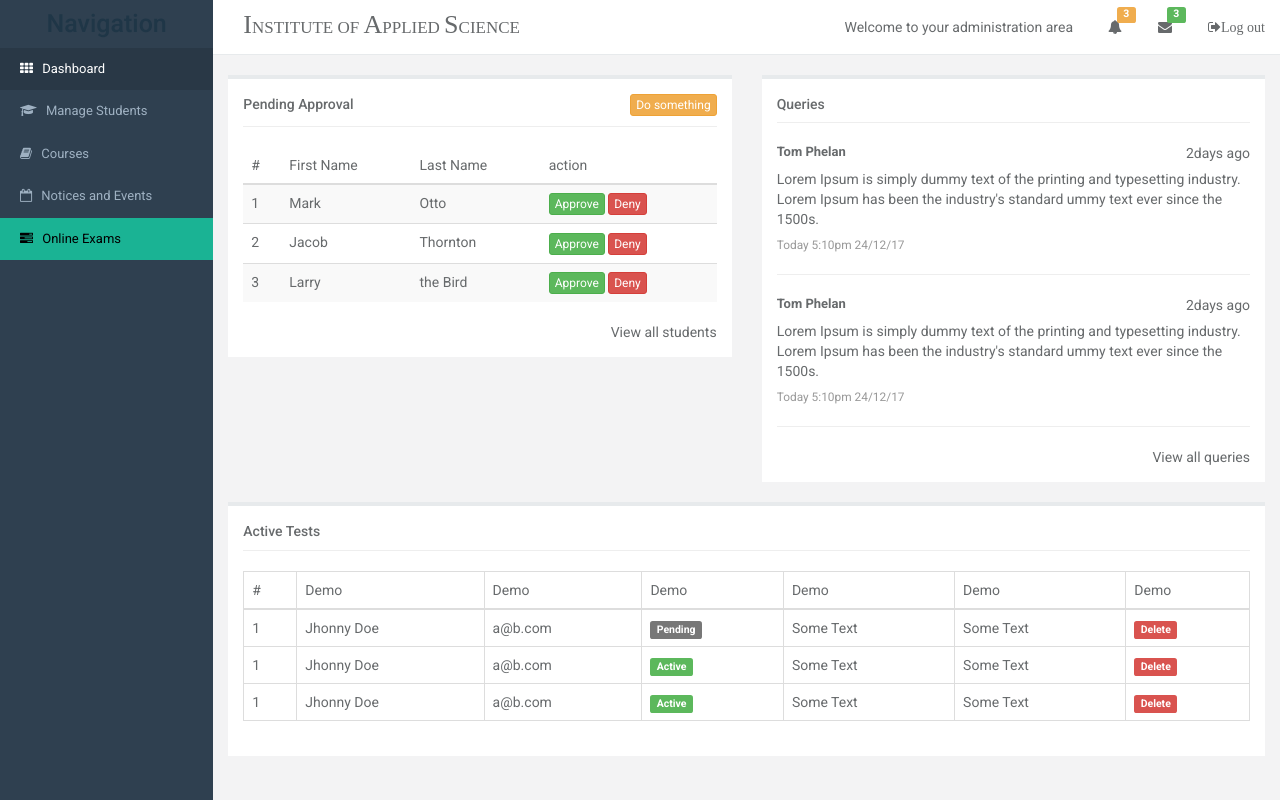
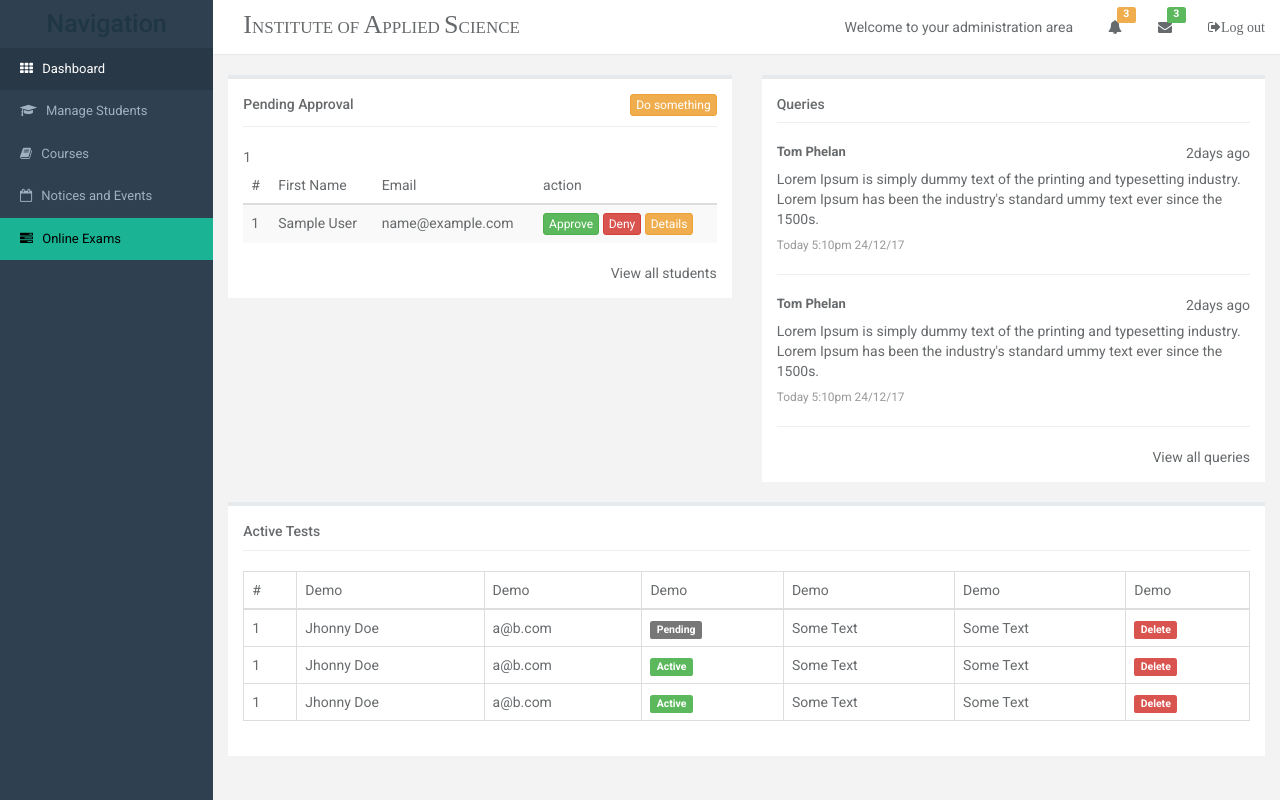
Before and after one commit to prince737/IAS-Academic, a PHP site: page /admin/admin.php in a window 1280 px wide. Run offline with PHP 8.4, Linux system fonts and the light colour scheme; tables that the repository leaves empty or names only in its code hold one stand-in row (values such as "Sample post").

Commit message:
admin backend initial

```diff
--- a/admin/admin.css
+++ b/admin/admin.css
@@ -11,6 +11,7 @@ html,body{
 	color:#676a6c;
 	height:100%;
 }
+
 
 #nav-header .brand{
 	font-family:"Times New Roman", Georgia, Serif;
@@ -195,6 +196,10 @@ $mySidebar .link > ul > li{
 	padding-bottom:10px;
 }
 
+#stu_form{
+	display:inline-block;
+}
+
 .admin-content-con{
 	margin-top:20px;
 	background-color:#fff;
@@ -245,3 +250,7 @@ $mySidebar .link > ul > li{
 .comment-date-dash{
 	color:#999;
 }
+
+.modal-dialog{
+	margin-top:10%;!important;
+}
--- a/admin/admin.php
+++ b/admin/admin.php
@@ -1,5 +1,9 @@
 <?php
 	session_start();
+	require_once('../includes/dbh.inc.php');
+
+	$query ="Select * from students where stu_approvalstatus=0";
+	$result =@mysqli_query($conn,$query);
 ?>
 <!DOCTYPE html>
 <html>
@@ -10,30 +14,10 @@
     <link rel="stylesheet" type="text/css" href="admin.css">
     <link href="https://fonts.googleapis.com/css?family=Roboto:300,300i,400,400i,500,500i,700,700i" rel="stylesheet">
     <link rel="stylesheet" href="https://cdnjs.cloudflare.com/ajax/libs/font-awesome/4.7.0/css/font-awesome.min.css">
-    <link rel="icon" type="image/jpg"
- href="../images/logo.jpg" />
+    <link rel="icon" type="image/jpg" href="../images/logo.jpg" />
 </head>
 
 <body>
-
-	<!--<nav class="navbar navbar-inverse">
-		<div class="container-fluid">
-			<div class="navbar-header">
-				<button type="button" class="navbar-toggle" data-toggle="collapse" data-target="#myNavbar">
-					<span class="icon-bar"></span>
-					<span class="icon-bar"></span>
-					<span class="icon-bar"></span>
-				</button>
-				<a href="index.php" class="pull-left"><img src="../images/logo.jpg" height="35" width="35" style="margin:8px;"></a>
-				<a class="navbar-brand" href="../index.php"><span class="brand"><span>I</span>NSTITUTE OF <span>A</span>PPLIED <span>S</span>CIENCE</span></a>
-			</div>
-			<div class="collapse navbar-collapse" id="myNavbar">
-
-			</div>
-		</div>
-	</nav> -->
-
-
 
 
 
@@ -138,47 +122,64 @@
 										<a class="btn btn-xs btn-warning pull-right" href="#" role="button">Do something</a>
 									</div>
 								</header>
-								<table class="table table-striped">
+								<?php
+									if($result)
+									{
+										echo '<table class="table table-striped">
 												<thead>
 													<tr>
 														<th>#</th>
 														<th>First Name</th>
-											<th>Last Name</th>
+														<th>Email</th>
 														<th>action</th>
 													</tr>
-									</thead>
-									<tbody>
+												</thead>';
+										$i = 1;
+										while($row = mysqli_fetch_array($result))
+										{
+
+											echo '<tbody>
 													<tr>
 														<th scope="row">1</th>
-											<td>Mark</td>
-											<td>Otto</td>
+														<td>'.$row['stu_name'].'</td>
+														<td>'.$row['stu_email'].'</td>
 														<td>
-												<a class="btn btn-xs btn-success"  href="#" role="button">Approve</a>
-												<a class="btn btn-xs btn-danger" href="#" role="button">Deny </a>
+															<form action="includes/stu.inc.php" method="POST" id="stu_form">
+																<input type="hidden" value="'.$row['stu_email'].'" name="email"></input>
+																<input type="hidden" value="'.$row['stu_name'].'" id="name"></input>
+																<button class="btn btn-xs btn-success" type="submit" name="approve">Approve</button>
+																<button class="btn btn-xs btn-danger cntct-btn" data-target="#Modal'.$i.'" data-toggle="modal" name="deny" type="button" >Deny</button>
+																<div class="modal fade" id="Modal'.$i.'"  >
+																	<div class="modal-dialog modal-sm">
+																		<div class="modal-content" >
+																			<div class="modal-header">
+																				<button type="button" class="close" data-dismiss="modal">&times;</button>	<h4>Deny Approval</h4>
+																			</div>
+																			<div class="modal-body">
+																				Sure to deny '.$row['stu_name'].'?
+																			</div>
+																			<div class="modal-footer">
+																				<button type="button" class="btn btn-success btn-xs" data-dismiss="modal">Close</button>
+																					<button type="submit" class="btn btn-danger btn-xs" name="deny">Save changes</button>
+																			</div>
+																		</div>
+																	</div>
+																</div>
+															</form>
+
+															<a class="btn btn-xs btn-warning" href="students.php", role="button">Details</a>
 														</td>
 													</tr>
-										<tr>
-											<th scope="row">2</th>
-											<td>Jacob</td>
-											<td>Thornton</td>
-											<td>
-												<a class="btn btn-xs btn-success"  href="#" role="button">Approve</a>
-												<a class="btn btn-xs btn-danger" href="#" role="button">Deny </a>
-											</td>
-										</tr>
-										<tr>
-											<th scope="row">3</th>
-											<td>Larry</td>
-											<td>the Bird</td>
-											<td>
-												<a class="btn btn-xs btn-success"  href="#" role="button">Approve</a>
-												<a class="btn btn-xs btn-danger" href="#" role="button">Deny </a>
-											</td>
-										</tr>
+												  ';
+												  echo $i;
+												  $i++;
+										}
+									}
+								?>
 									</tbody>
 								</table>
 								<div class="clearfix">
-									<a class="text-link pull-right" href="#">View all students</a>
+									<a class="text-link pull-right" href="students.php">View all students</a>
 								</div>
 							</div>
 						</div>
@@ -268,6 +269,10 @@
 	</div>
 
 	</div>
+
+
+
+
 </div>
 
 
```
Also changed, not shown: admin/includes/stu.inc.php (added, +38 -0 lines), admin/admin.js (line endings or trailing spaces), admin/includes/admin.inc.php (added), admin/students.php (added), admin/w3.css (deleted). Lines whose indentation alone changed are shown as unchanged.
